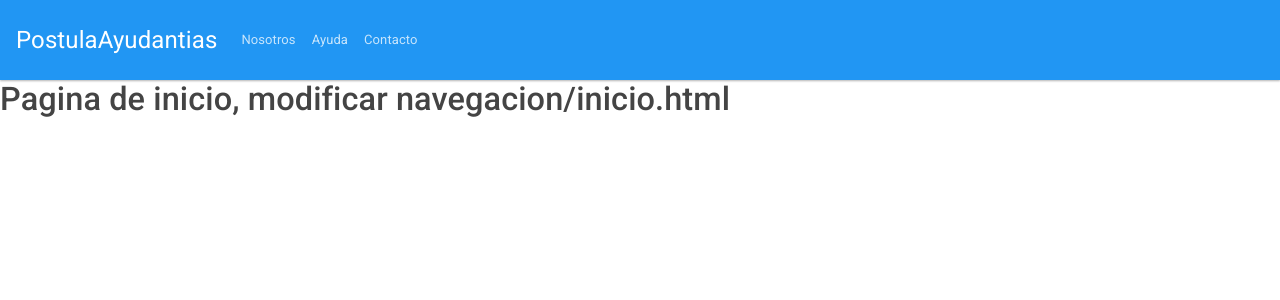
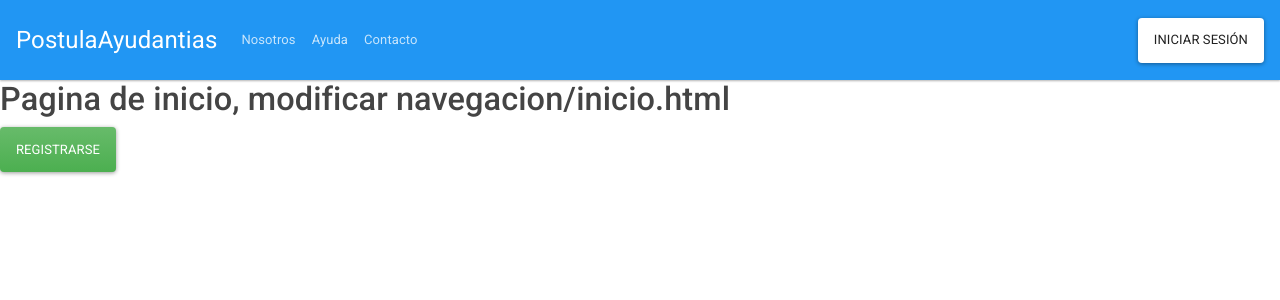
Before and after one commit to BeleIgnacia/PostulaAyudantiasUdeC, a Django app: page / in a window 1280 px wide. Shown: the top 300 px of the page. Run offline with Django 3.2, Linux system fonts and the light colour scheme; some libraries are stand-ins or nearby versions.

Commit message:
Botones de registro e incio de sesión

```diff
--- a/templates/navegacion/inicio.html
+++ b/templates/navegacion/inicio.html
@@ -3,8 +3,8 @@
 {% load static %}
 
 {% block content %}
-<h1>
-    Pagina de inicio, modificar navegacion/inicio.html
-</h1>
-
+    <h1>
+        Pagina de inicio, modificar navegacion/inicio.html
+    </h1>
+    <a href="#" class="btn btn-success">Registrarse</a>
 {% endblock %}
--- a/templates/navegacion/navegacion.html
+++ b/templates/navegacion/navegacion.html
@@ -18,6 +18,9 @@
                     <a class="nav-link" href="/contacto/">Contacto</a>
                 </li>
             </ul>
+            <form class="form-inline">
+                <a href="#" class="btn btn-secondary">Iniciar sesión</a>
+            </form>
         </div>
     </nav>
 {% endblock %}
```
Also changed, not shown: apps/plataforma/migrations/0001_initial.py (added), db.sqlite3.
